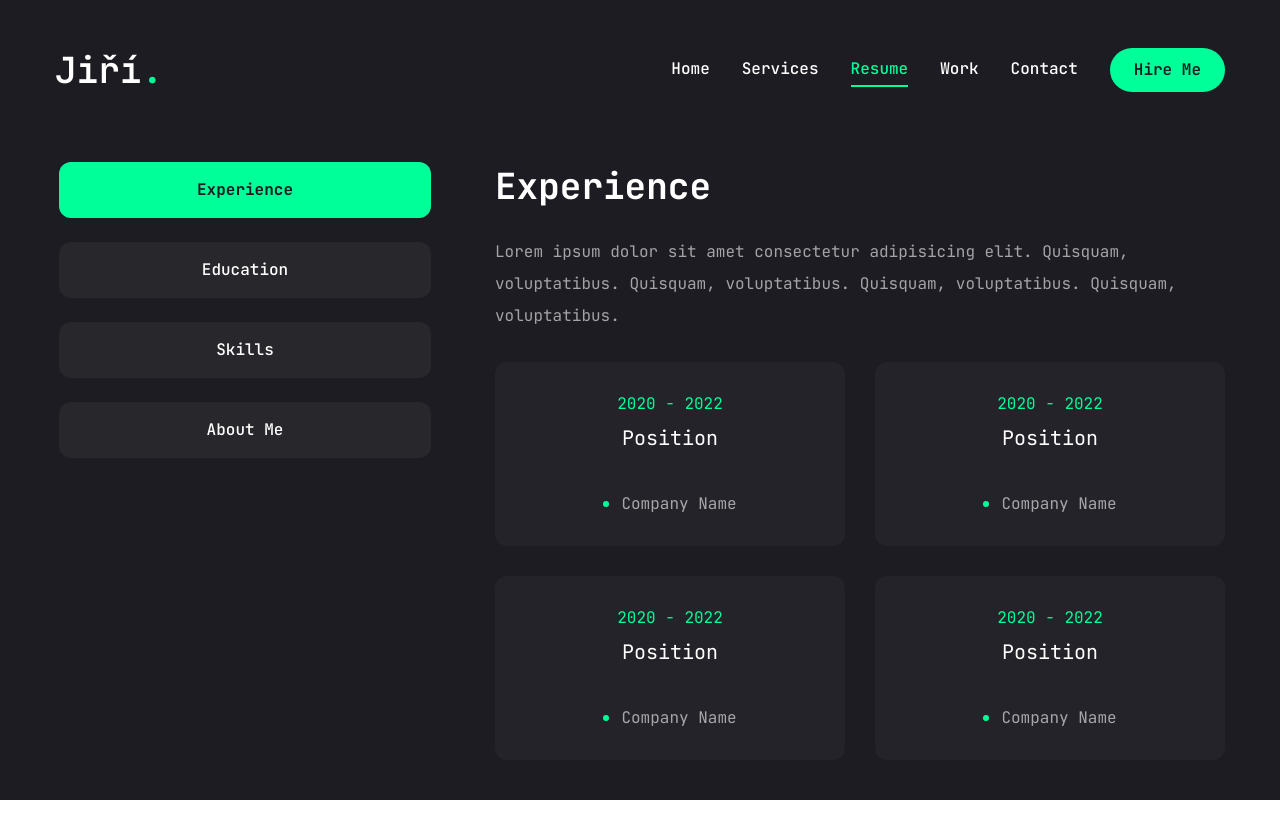
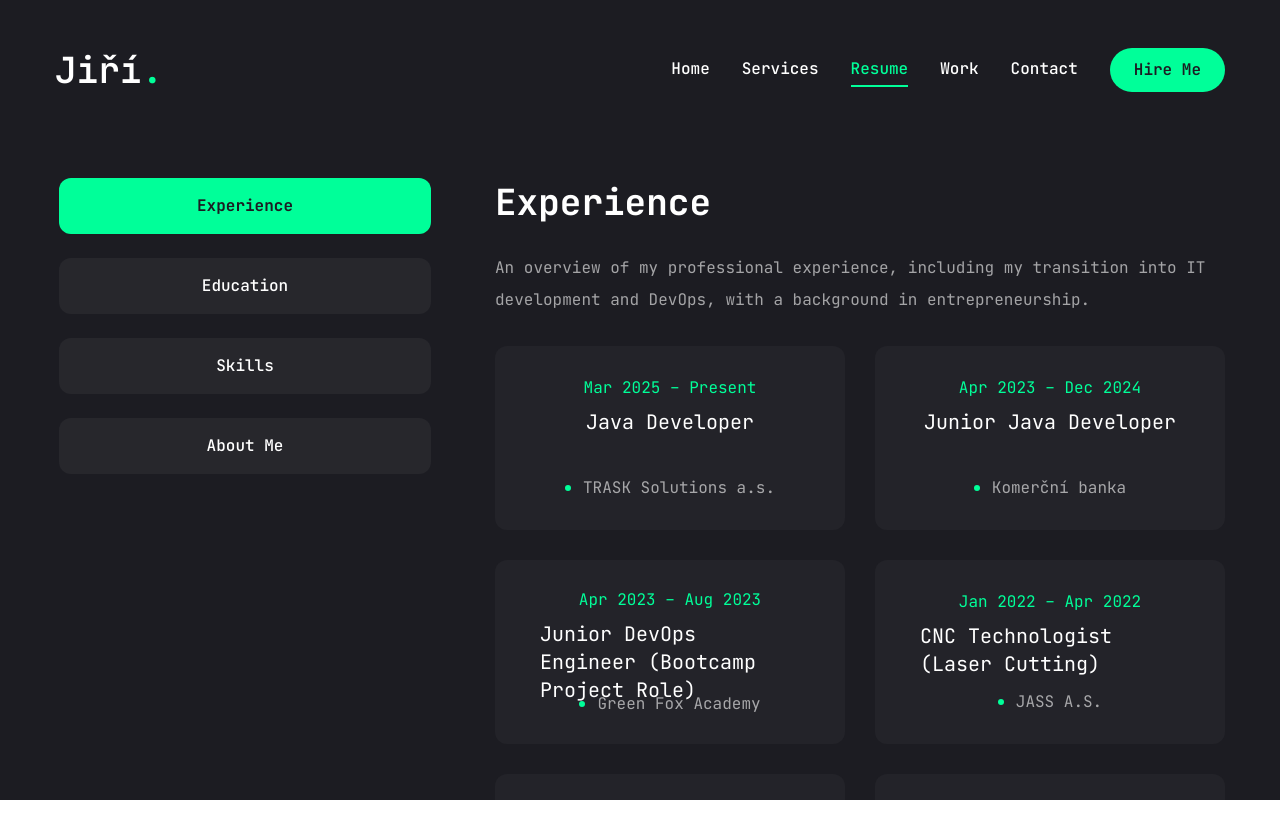
Before and after one commit to Leoric01/my-landing-page, a Next.js app: page /resume in a window 1280 px wide. Shown: the top 838 px of the page. Before the commit the page ends 800 px from the top, so only its background shows below. Built offline with nearby package versions, Linux system fonts and the light colour scheme.

Commit message:
resume filled with actual data

```diff
--- a/app/resume/page.jsx
+++ b/app/resume/page.jsx
@@ -1,4 +1,182 @@
 "use client";
+const calculateExperienceYears = () => {
+  const startDate = new Date("2023-04-01");
+  const now = new Date();
+
+  let years = now.getFullYear() - startDate.getFullYear();
+  const monthDiff = now.getMonth() - startDate.getMonth();
+
+  if (monthDiff < 0 || (monthDiff === 0 && now.getDate() < startDate.getDate())) {
+    years--;
+  }
+
+  return `${years}+ years`;
+};
+const experienceDuration = calculateExperienceYears();
+const about = {
+  title: "About Me",
+  description:
+    "Motivated Java developer with hands-on backend and DevOps experience, strong work ethic, and a drive for continuous learning.",
+  info: [
+    {
+      fieldName: "Name",
+      fieldValue: "Jiří Urban",
+    },
+    {
+      fieldName: "Phone",
+      fieldValue: "phone", // marker
+    },
+    {
+      fieldName: "Email",
+      fieldValue: "email", // marker
+    },
+    {
+      fieldName: "Experience",
+      fieldValue: experienceDuration,
+    },
+    {
+      fieldName: "Nationality",
+      fieldValue: "Czech Republic",
+    },
+    {
+      fieldName: "Freelance",
+      fieldValue: "Available",
+    },
+    {
+      fieldName: "Languages",
+      fieldValue: "Czech C2 (native), English C1, Russian A2, Slovak",
+    },
+  ],
+};
+const skills = {
+  title: "Skills",
+  description:
+    "A curated list of technologies I've worked with, mainly focused on Backend development and some experience with DevOps. While some of them I use daily, others I’ve explored in specific projects or training environments. My main strengths lie in Java and related technologies. List for conveniece instead of icons is at the bottom",
+  skillList: [
+    // === BACKEND / CORE ===
+    { name: "Java", icon: <FaJava /> },
+    { name: "Spring Boot", icon: <SiSpringboot /> },
+    { name: "Maven", icon: <SiApachemaven /> },
+    { name: "Gradle", icon: <SiGradle /> },
+    { name: "JUnit", icon: <VscBeaker /> },
+    { name: "Docker", icon: <FaDocker /> },
+    { name: "Terraform", icon: <SiTerraform /> },
+    { name: "Swagger", icon: <SiSwagger /> },
+
+    // === CI/CD + MONITORING ===
+    { name: "Jenkins", icon: <FaJenkins /> },
+    { name: "Grafana", icon: <SiGrafana /> },
+    { name: "ELK Stack", icon: <SiElastic /> },
+
+    // === DATABASES ===
+    { name: "MySQL", icon: <SiMysql /> },
+    { name: "PostgreSQL", icon: <SiPostgresql /> },
+    { name: "MongoDB", icon: <SiMongodb /> },
+
+    // === VERSION CONTROL ===
+    { name: "Git", icon: <FaGitAlt /> },
+    { name: "GitHub", icon: <FaGithub /> },
+    { name: "GitLab", icon: <FaGitlab /> },
+    { name: "Bitbucket", icon: <FaBitbucket /> },
+
+    // === PROJECT MGMT / TOOLS ===
+    { name: "Jira", icon: <SiJira /> },
+    { name: "Confluence", icon: <SiConfluence /> },
+    { name: "Postman", icon: <SiPostman /> },
+
+    // === METHODOLOGIES ===
+    { name: "Scrum", icon: <SiDebian /> },
+    { name: "Agile", icon: <FaSortUp /> },
+
+    // === FRONTEND ===
+    { name: "React", icon: <FaReact /> },
+    { name: "Next.js", icon: <SiNextdotjs /> },
+    { name: "Tailwind CSS", icon: <SiTailwindcss /> },
+    { name: "JavaScript", icon: <FaJs /> },
+    { name: "CSS", icon: <FaCss3 /> },
+    { name: "HTML", icon: <FaHtml5 /> },
+
+    // === OPTIONAL ===
+    { name: "Node.js", icon: <FaNodeJs /> },
+  ],
+};
+const experience = {
+  icon: "assets/resume/badge.svg",
+  title: "Experience",
+  description:
+    "An overview of my professional experience, including my transition into IT development and DevOps, with a background in entrepreneurship.",
+  items: [
+    {
+      company: "TRASK Solutions a.s.",
+      position: "Java Developer",
+      duration: "Mar 2025 – Present",
+    },
+    {
+      company: "Komerční banka",
+      position: "Junior Java Developer",
+      duration: "Apr 2023 – Dec 2024",
+    },
+    {
+      company: "Green Fox Academy",
+      position: "Junior DevOps Engineer (Bootcamp Project Role)",
+      duration: "Apr 2023 – Aug 2023",
+    },
+    {
+      company: "JASS A.S.",
+      position: "CNC Technologist (Laser Cutting)",
+      duration: "Jan 2022 – Apr 2022",
+    },
+    {
+      company: "AD FIN A.S.",
+      position: "Tax Assistant",
+      duration: "Jan 2015 – Jan 2017",
+    },
+    {
+      company: "Daily Menu s.r.o.",
+      position: "Owner / Managing Director (Gastro)",
+      duration: "Jan 2013 – Jan 2022",
+    },
+  ],
+};
+
+const education = {
+  icon: "/assets/resume/cap.svg",
+  title: "Education",
+  description:
+    "Overview of my educational background, including formal studies and intensive in-person and online programming courses.",
+  items: [
+    {
+      institution: "Codecademy",
+      degree: "Spring Boot Basics",
+      duration: "2024",
+    },
+    {
+      institution: "Online Course Platform",
+      degree: "Full Stack Web Development Bootcamp",
+      duration: "2023",
+    },
+    {
+      institution: "Codecademy",
+      degree: "Front-end Track",
+      duration: "2023",
+    },
+    {
+      institution: "Green Fox Academy",
+      degree: "Java Backend Developer, Intensive (on-site) Bootcamp",
+      duration: "Apr 1 - Aug 31, 2023",
+    },
+    {
+      institution: "University of Pardubice, Faculty of Information Technology",
+      degree: "Bachelor's Program (Incomplete)",
+      duration: "2013 - 2015",
+    },
+    {
+      institution: "Christian Doppler Mathematical-Physical Grammar School",
+      degree: "High School Diploma (Graduated with Matura)",
+      duration: "Graduated 2012",
+    },
+  ],
+};
 
 import {
   FaHtml5,
@@ -13,140 +191,27 @@ import {
   FaGitlab,
   FaBitbucket,
   FaJenkins,
+  FaSortUp,
 } from "react-icons/fa";
 import {
+  SiApachemaven,
+  SiGradle,
   SiNextdotjs,
   SiTailwindcss,
+  SiSpringboot,
   SiMysql,
   SiPostgresql,
+  SiMongodb,
   SiSwagger,
   SiTerraform,
   SiGrafana,
+  SiElastic,
   SiPostman,
   SiJira,
   SiConfluence,
-  SiElastic,
-  SiSpringboot,
-  SiMongodb,
+  SiDebian,
 } from "react-icons/si";
 import { VscBeaker } from "react-icons/vsc";
-const about = {
-  title: "About Me",
-  description:
-    "Lorem ipsum dolor sit amet consectetur adipisicing elit. Quisquam, voluptatibus. Quisquam, voluptatibus. Quisquam, voluptatibus. Quisquam, voluptatibus.",
-  info: [
-    {
-      fieldName: "Name",
-      fieldValue: "John Doe",
-    },
-    {
-      fieldName: "Phone",
-      fieldValue: "",
-    },
-    {
-      fieldName: "Email",
-      fieldValue: "",
-    },
-    ,
-    {
-      fieldName: "Experience",
-      fieldValue: "2+ years",
-    },
-    {
-      fieldName: "Nationality",
-      fieldValue: "Czech Republic",
-    },
-    ,
-    {
-      fieldName: "Freelance",
-      fieldValue: "Available",
-    },
-    {
-      fieldName: "Languages",
-      fieldValue: "Czech C2 (native), English C1, Russian A2, Slovak",
-    },
-  ],
-};
-const skills = {
-  title: "Skills",
-  description:
-    "Lorem ipsum dolor sit amet consectetur adipisicing elit. Quisquam, voluptatibus. Quisquam, voluptatibus. Quisquam, voluptatibus. Quisquam, voluptatibus.",
-  skillList: [
-    { name: "HTML", icon: <FaHtml5 /> },
-    { name: "CSS", icon: <FaCss3 /> },
-    { name: "JavaScript", icon: <FaJs /> },
-    { name: "React", icon: <FaReact /> },
-    { name: "Next.js", icon: <SiNextdotjs /> },
-    { name: "Tailwind CSS", icon: <SiTailwindcss /> },
-    { name: "Node.js", icon: <FaNodeJs /> },
-    { name: "Java", icon: <FaJava /> },
-    { name: "Spring Boot", icon: <SiSpringboot /> },
-    { name: "JUnit", icon: <VscBeaker /> },
-    { name: "Docker", icon: <FaDocker /> },
-    { name: "Git", icon: <FaGitAlt /> },
-    { name: "GitHub", icon: <FaGithub /> },
-    { name: "GitLab", icon: <FaGitlab /> },
-    { name: "Bitbucket", icon: <FaBitbucket /> },
-    { name: "MySQL", icon: <SiMysql /> },
-    { name: "PostgreSQL", icon: <SiPostgresql /> },
-    { name: "MongoDB", icon: <SiMongodb /> },
-    { name: "Swagger", icon: <SiSwagger /> },
-    { name: "Jenkins", icon: <FaJenkins /> },
-    { name: "Terraform", icon: <SiTerraform /> },
-    { name: "Grafana", icon: <SiGrafana /> },
-    { name: "ELK Stack", icon: <SiElastic /> },
-    { name: "Postman", icon: <SiPostman /> },
-    { name: "Jira", icon: <SiJira /> },
-    { name: "Confluence", icon: <SiConfluence /> },
-  ],
-};
-const experience = {
-  icon: "assets/resume/badge.svg",
-  title: "Experience",
-  description:
-    "Lorem ipsum dolor sit amet consectetur adipisicing elit. Quisquam, voluptatibus. Quisquam, voluptatibus. Quisquam, voluptatibus. Quisquam, voluptatibus.",
-  items: [
-    {
-      company: "Company Name",
-      position: "Position",
-      duration: "2020 - 2022",
-    },
-    {
-      company: "Company Name",
-      position: "Position",
-      duration: "2020 - 2022",
-    },
-    {
-      company: "Company Name",
-      position: "Position",
-      duration: "2020 - 2022",
-    },
-    {
-      company: "Company Name",
-      position: "Position",
-      duration: "2020 - 2022",
-    },
-  ],
-};
-const education = {
-  icon: "/assets/resume/cap.svg",
-  title: "Education",
-  description:
-    "Lorem ipsum dolor sit amet consectetur adipisicing elit. Voluptates quibusdam, sunt explicabo inventore.",
-  items: [
-    {
-      institution: "Online Course Platform",
-      degree: "Full Stack Web Development Bootcamp",
-      duration: "2023",
-    },
-    {
-      institution: "Codecademy",
-      degree: "Front-end Track",
-      duration: "2023",
-    },
-  ],
-};
-
 import { Tabs, TabsContent, TabsList, TabsTrigger } from "@/components/ui/tabs";
 import { Tooltip, TooltipContent, TooltipProvider, TooltipTrigger } from "@/components/ui/tooltip";
 import { motion } from "framer-motion";
@@ -207,21 +272,20 @@ const Resume = () => {
           <TabsContent value="education" className="w-full">
             <div className="flex flex-col gap-[30px] text-center xl:text-left">
               <h3 className="text-4xl font-bold">{education.title}</h3>
-              <p className="nax-w-[600px] text-white/60 mx-auto xl:mx-0">{education.description}</p>
-              <ScrollArea className="h-[400px] ">
+              <p className="max-w-[600px] text-white/60 mx-auto xl:mx-0">{education.description}</p>
+              <ScrollArea className="h-[500px]">
                 <ul className="grid grid-cols-1 lg:grid-cols-2 gap-[30px]">
                   {education.items.map((item, index) => {
                     return (
                       <li
                         key={index}
-                        className="bg-[#232329] h-[184px] py-6 px-10 rounded-xl flex flex-col items-center justify-center gap-1"
+                        className="bg-[#232329] h-[220px] py-8 px-10 rounded-2xl flex flex-col items-center justify-center gap-2"
                       >
-                        <span className="text-accent">{item.duration}</span>
-                        <h3 className="text-xl max-w-[260px] min-h-[60px] text-center lg:text-left">{item.degree}</h3>
-                        <div className=" flex items-center gap-3">
-                          {/* just a dot */}
+                        <span className="text-accent text-sm">{item.duration}</span>
+                        <h3 className="text-xl max-w-[320px] min-h-[70px] text-center lg:text-left">{item.degree}</h3>
+                        <div className="flex items-center gap-3">
                           <span className="w-[6px] h-[6px] rounded-full bg-accent"></span>
-                          <p className="text-white/60">{item.institution}</p>
+                          <p className="text-white/60 text-sm">{item.institution}</p>
                         </div>
                       </li>
                     );
@@ -259,6 +323,40 @@ const Resume = () => {
                   );
                 })}
               </ul>
+              <div className="mt-10 space-y-6 text-left text-white/80">
+                <div>
+                  <h4 className="text-accent font-semibold mb-1">Backend & Core</h4>
+                  <p>Java, Spring Boot, Gradle, Maven, JUnit, Swagger</p>
+                </div>
+                <div>
+                  <h4 className="text-accent font-semibold mb-1">CI/CD & Monitoring</h4>
+                  <p>Jenkins, Grafana, ELK Stack</p>
+                </div>
+                <div>
+                  <h4 className="text-accent font-semibold mb-1">Databases</h4>
+                  <p>MySQL, PostgreSQL, MongoDB</p>
+                </div>
+                <div>
+                  <h4 className="text-accent font-semibold mb-1">Version Control</h4>
+                  <p>Git, GitHub, GitLab, Bitbucket</p>
+                </div>
+                <div>
+                  <h4 className="text-accent font-semibold mb-1">DevOps</h4>
+                  <p>Docker, Terraform,</p>
+                </div>
+                <div>
+                  <h4 className="text-accent font-semibold mb-1">Project Tools</h4>
+                  <p>Jira, Confluence, Postman</p>
+                </div>
+                <div>
+                  <h4 className="text-accent font-semibold mb-1">Methodologies</h4>
+                  <p>Scrum, Agile</p>
+                </div>
+                <div>
+                  <h4 className="text-accent font-semibold mb-1">Frontend</h4>
+                  <p>React, Next.js, Tailwind CSS, JavaScript, CSS, HTML</p>
+                </div>
+              </div>
             </div>
           </TabsContent>
 
@@ -268,10 +366,34 @@ const Resume = () => {
               <p className="max-w-[600px] text-white/60 mx-auto xl:mx-0">{about.description}</p>
               <ul className="grid grid-cols-1 xl:grid-cols-2 gap-y-6 max-w-[620px] mx-auto xl:mx-0">
                 {about.info.map((item, index) => {
+                  const renderValue = () => {
+                    if (item.fieldValue === "email") {
+                      const user = "urbjir01";
+                      const domain = "gmail.com";
+                      const email = `${user}@${domain}`;
+                      return (
+                        <a href={`mailto:${email}`} className="text-xl text-accent hover:underline">
+                          {email}
+                        </a>
+                      );
+                    } else if (item.fieldValue === "phone") {
+                      const phoneParts = ["+420", "728", "504", "470"];
+                      const fullPhone = phoneParts.join(" ");
+                      const telHref = phoneParts.join("");
+                      return (
+                        <a href={`tel:${telHref}`} className="text-xl text-accent hover:underline">
+                          {fullPhone}
+                        </a>
+                      );
+                    } else {
+                      return <span className="text-xl">{item.fieldValue}</span>;
+                    }
+                  };
+
                   return (
                     <li key={index} className="flex items-center justify-center xl:justify-start gap-4">
                       <span className="text-white/60">{item.fieldName}:</span>
-                      <span className="text-xl">{item.fieldValue}</span>
+                      {renderValue()}
                     </li>
                   );
                 })}
```
